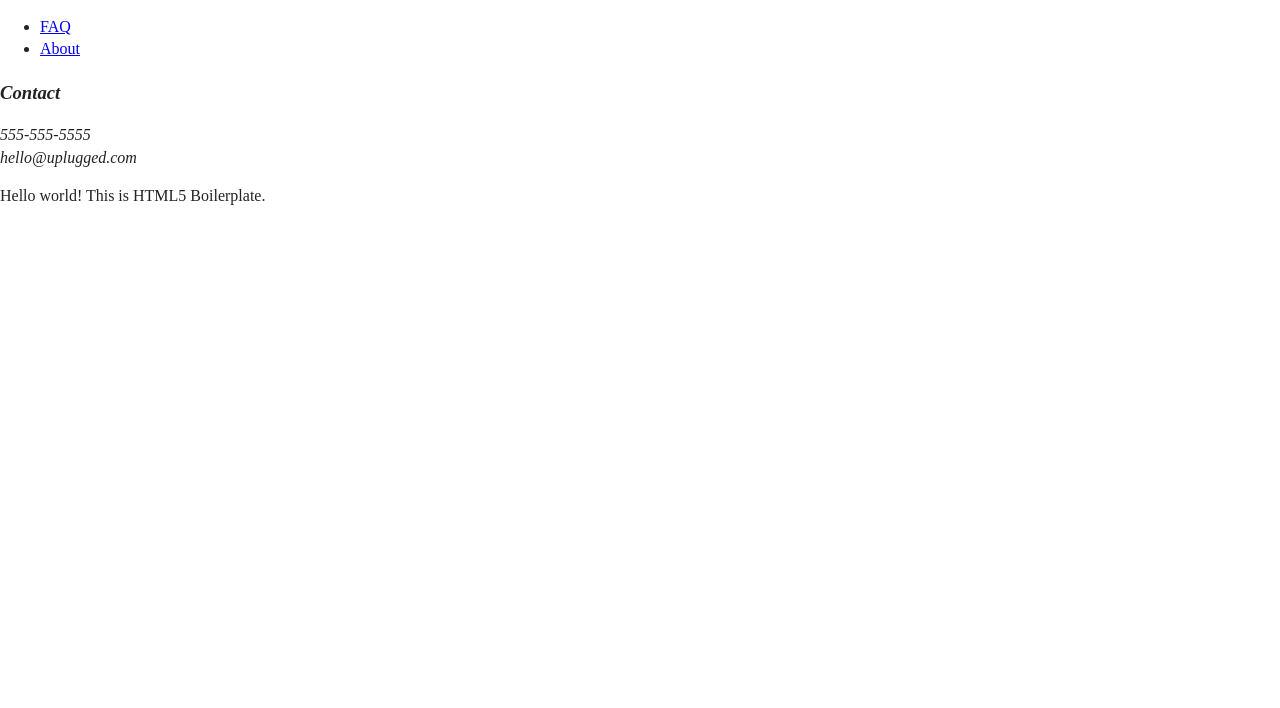
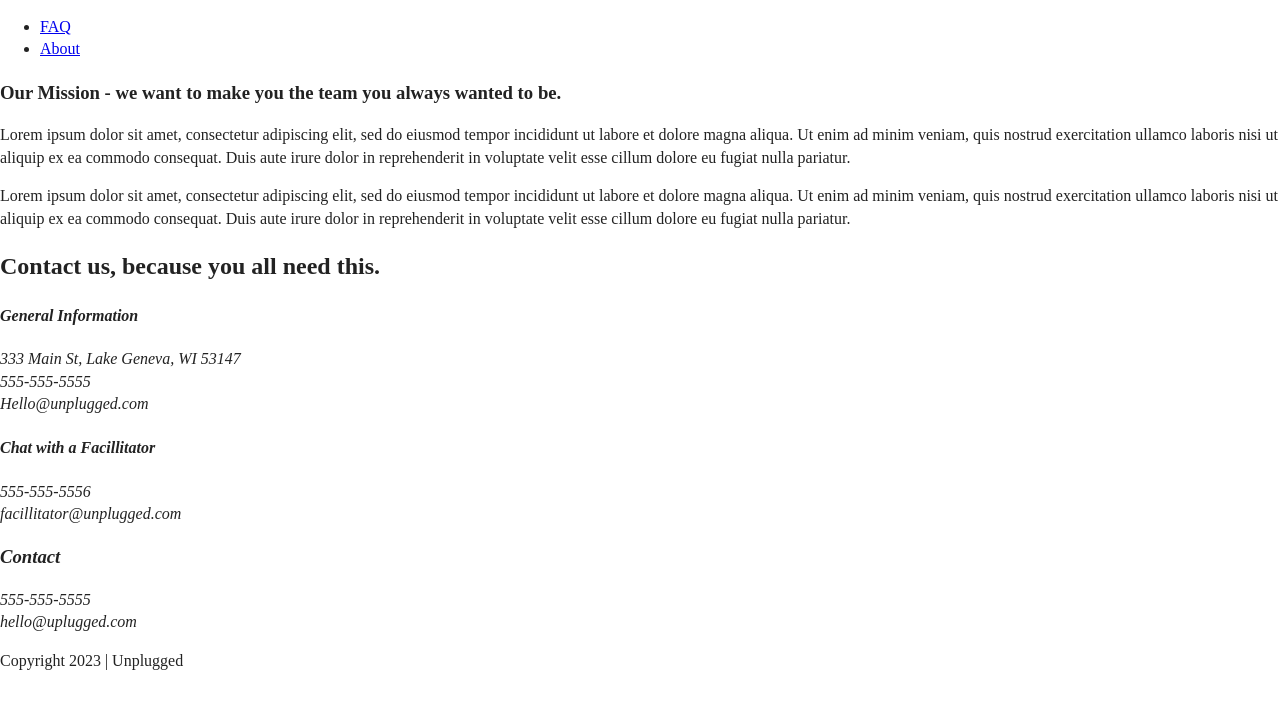
Before and after one commit to Eileen-42/unplugged, a website: page about/index.html in a window 1280 px wide. Drawn offline with Linux system fonts and the light colour scheme.

Commit message:
Add content to about page

```diff
--- a/about/index.html
+++ b/about/index.html
@@ -26,46 +26,100 @@
   <header>
     <div>
       <figure>
-      <a href="#"> <!--- <img src="img/unpluggedlogo.png" alt="unplugged-logo"></a> -->
-    </figure>
+        <a href="#">
+          <!--- <img src="img/unpluggedlogo.png" alt="unplugged-logo"></a> -->
+      </figure>
       <div class="header-divider">
 
       </div>
       <nav>
         <ul>
-          <li><a href="faq/index.html" rel="noopener">FAQ</a></li>
+          <!-- fix these links? -->
+          <li><a href="faq/index.html" target="_blank" rel="noopener">FAQ</a></li>
           <li><a href="about/index.html" rel="noopener">About</a></li>
         </ul>
       </nav>
     </div>
   </header>
 
+  <main>
+    <section class="mission">
+      <div class="content-wrapper">
+        <div class="mission-content">
+          <h3>Our Mission - we want to make you the team you always wanted to be.</h3>
+          <p>Lorem ipsum dolor sit amet, consectetur adipiscing elit, sed do eiusmod tempor incididunt ut labore et
+            dolore magna aliqua. Ut enim ad minim veniam, quis nostrud exercitation ullamco laboris nisi ut aliquip ex
+            ea commodo consequat. Duis aute irure dolor in reprehenderit in voluptate velit esse cillum dolore eu fugiat
+            nulla pariatur. </p>
+          <p>Lorem ipsum dolor sit amet, consectetur adipiscing elit, sed do eiusmod tempor incididunt ut labore et
+            dolore magna aliqua. Ut enim ad minim veniam, quis nostrud exercitation ullamco laboris nisi ut aliquip ex
+            ea commodo consequat. Duis aute irure dolor in reprehenderit in voluptate velit esse cillum dolore eu fugiat
+            nulla pariatur. </p>
+        </div>
+      </div>
+      <!--mission content wrapper ends-->
+    </section>
 
+    <!-- MAP TO ADD LATER -->
+    <section class="map">
+      <figure>
+      </figure>
+    </section>
+    <!-- MAP -->
+
+    <section class="contact-section">
+      <div class="content-wrapper">
+        <h2>Contact us, because you all need this.</h2>
+        </div>
+        <div class="contact-content">
+          <address>
+            <div class="general-info">
+              <h4>General Information</h4>
+              <address>
+              <p>333 Main St, Lake Geneva, WI 53147<br>
+                555-555-5555<br>
+                Hello@unplugged.com</p>
+              </address>
+              </div>
+              <div class="chat">
+                <h4>Chat with a Facillitator</h4>
+                <address> <!--move maybe?? same w/one above -->
+                <p>555-555-5556<br>
+                  facillitator@unplugged.com</p>
+                </address>
+                </div>
+        </div>
+    </section>
+  </main>
 
   <footer>
     <div class="content-wrapper">
-      <div class="footer-contact">
+      <div class="footer-content">
         <div class="contact">
           <address>
             <h3>Contact</h3>
-             <p> 555-555-5555<br>
+            <p> 555-555-5555<br>
               hello@uplugged.com</p>
           </address>
         </div>
         <div class="social">
-          <p><a href="https://www.facebook.com/" target="_blank" rel="noopener"></a></p>
-          <p><a href="https://twitter.com/" target="_blank" rel="noopener"></a></p>
-          <p> <a href="https://www.instagram.com/" target="_blank" rel="noopener"></a></p>
+          <div class="social-icons">
+            <p><a href="https://www.facebook.com/" target="_blank" rel="noopener"></a></p>
+            <p><a href="https://twitter.com/" target="_blank" rel="noopener"></a></p>
+            <p> <a href="https://www.instagram.com/" target="_blank" rel="noopener"></a></p>
+          </div>
         </div>
       </div>
       <!--footer content ends -->
       <div class="copyright">
+        <p>Copyright 2023 | Unplugged</p>
       </div>
     </div> <!-- footer content wrapper ends -->
   </footer>
 
+
+
   <!-- Add your site or application content here -->
-  <p>Hello world! This is HTML5 Boilerplate.</p>
   <script src="../js/vendor/modernizr-3.11.2.min.js"></script>
   <script src="../js/plugins.js"></script>
   <script src="../js/main.js"></script>
```
